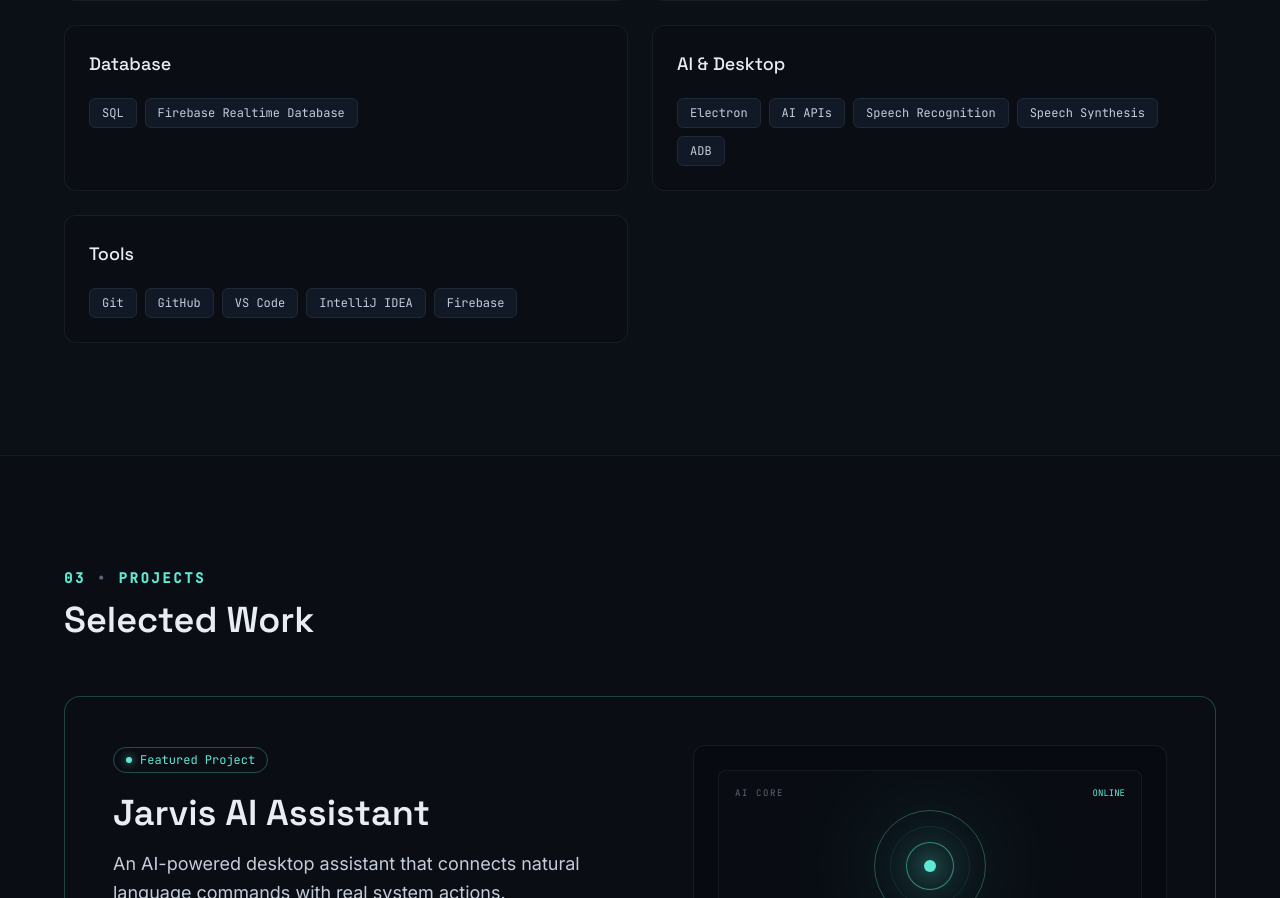
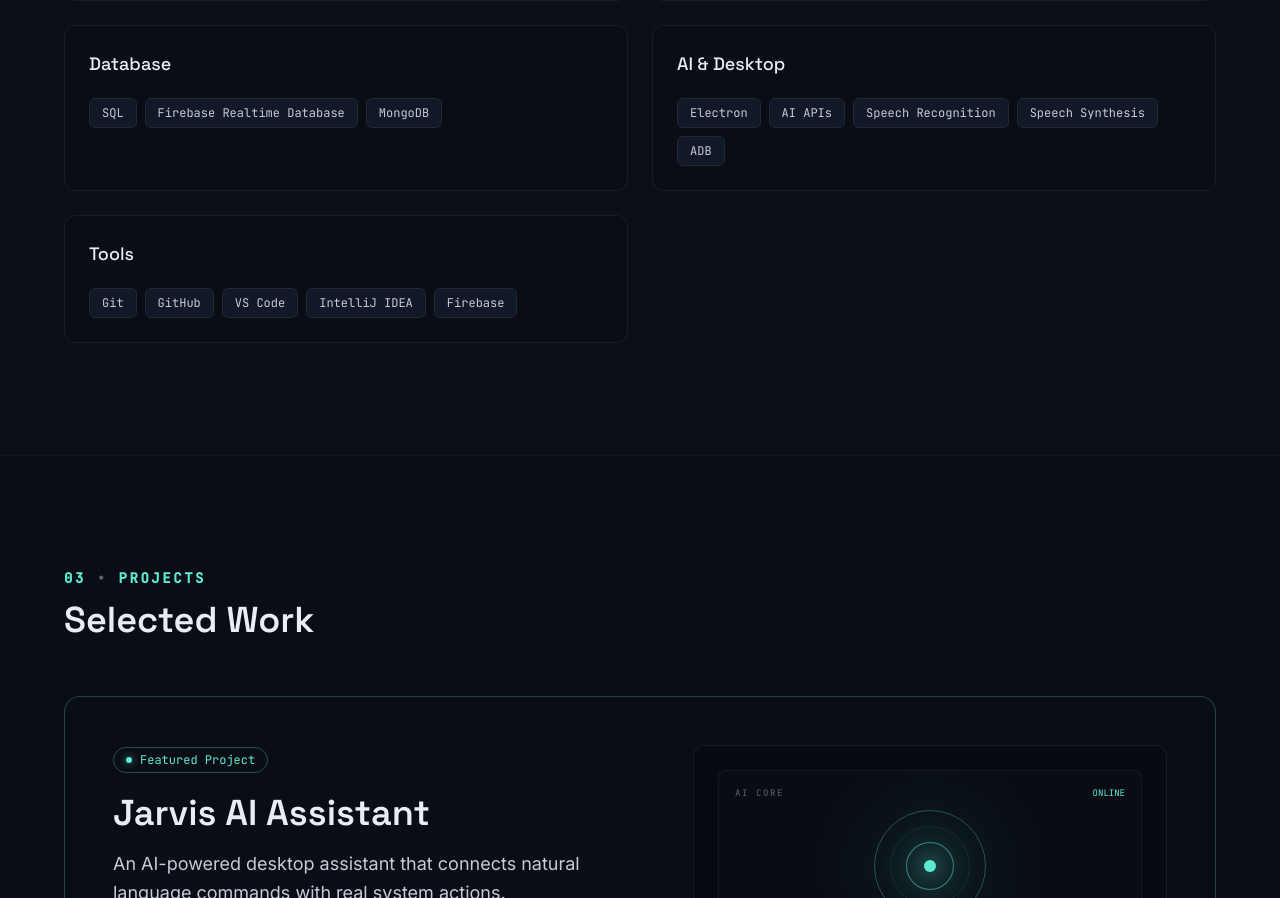
Before and after one commit to rakheebshaikh906-droid/My-Portfolio, a React (Vite) app: page / in a window 1280 px wide. Shown: the part 2257-3155 px from the top of the page. Built offline with nearby package versions, Linux system fonts and the light colour scheme.

Commit message:
add MongoDB to Database skills

```diff
--- a/src/data/skills.js
+++ b/src/data/skills.js
@@ -57,6 +57,7 @@ export const skillGroups = [
     items: [
       'SQL',
       'Firebase Realtime Database',
+      'MongoDB',
     ],
   },
 
```
